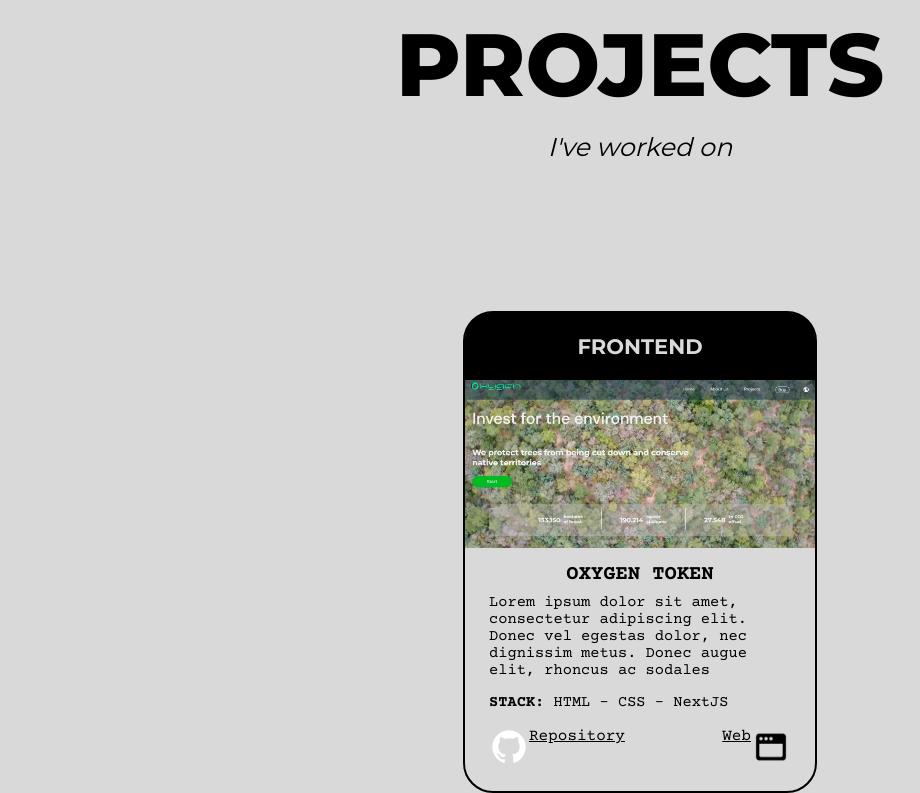
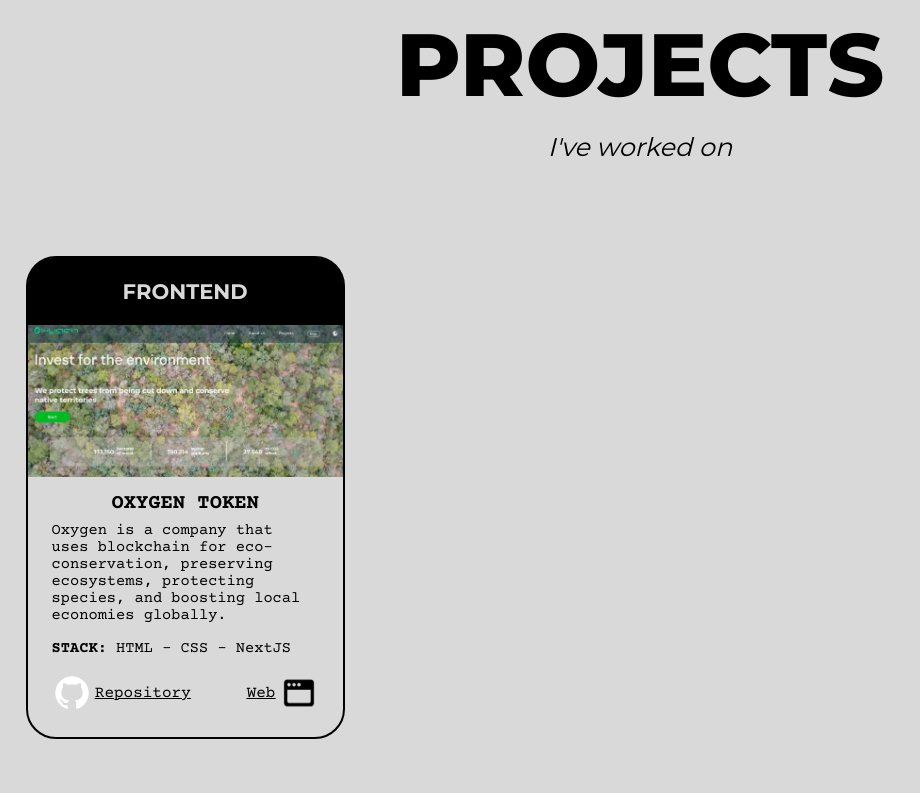
Before and after one commit to contiguima/portfolio-2024, a Next.js app: page / in a window 1280 px wide. Shown: the part 1040-1833 px from the top of the page, without its empty margins (0-920 px from the left). After the commit the page ends 1804 px from the top, so only its background shows below. Built offline with nearby package versions, Linux system fonts and the light colour scheme.

Commit message:
[FIX] CSS modifications to better UX

```diff
--- a/src/app/components/projects_card/project_card.css
+++ b/src/app/components/projects_card/project_card.css
@@ -1,14 +1,14 @@
 .project-card-b{
     display:flex;
     flex-direction: column;
-    max-width: 350px;
+    max-width: 315px;
     height: auto;
     border: solid black 2px;
     border-radius: 30px;
 }
 
 .project-img{
-    max-width: 350px;
+    max-width: 315px;
     height: auto;
 }
 
@@ -59,7 +59,12 @@
 .project-link {
     display: flex;
     flex-direction: row;
-    align-items: space-between;
+    align-items: center;
     font-family: var(--sec-font);
+    gap:0.2em;
 
 }
+
+.project-link a{
+    color: black;
+}
--- a/src/app/globals.css
+++ b/src/app/globals.css
@@ -185,7 +185,6 @@ body, .app{
   display: flex;
   min-height: 100vh;
   flex-direction: column;
-  align-items: center;
 
 }
 
@@ -208,7 +207,8 @@ body, .app{
 }
 
 .projects-text{
-  margin: 20vh 0;
+  margin-top: 20vh;
+  margin-bottom: 10vh;
   text-align: center;
   font-family: var(--principal-font);
 }
@@ -225,3 +225,17 @@ body, .app{
   font-size: clamp(50px, 6.9vw, 105px);
   line-height: 0.1em;
 }
+
+.projects-container{
+  display: flex;
+  flex-direction: row;
+  flex-wrap: wrap;
+  padding: clamp(10px, 2vw, 32px)
+}
+
+@media (max-width: 500px){
+  .projects-container{
+    justify-content: center;
+    align-items: center;
+  }
+}
--- a/src/app/page.js
+++ b/src/app/page.js
@@ -85,8 +85,10 @@ export default function Home() {
         tag= "FRONTEND"
         image={oxygenImg}
         title="Oxygen Token"
-        description="Lorem ipsum dolor sit amet, consectetur adipiscing elit. Donec vel egestas dolor, nec dignissim metus. Donec augue elit, rhoncus ac sodales"
-        stack = "HTML - CSS - NextJS"/>
+        description="Oxygen is a company that uses blockchain for eco-conservation, preserving ecosystems, protecting species, and boosting local economies globally."
+        stack = "HTML - CSS - NextJS"
+        repository="https://github.com/oxygen-token/web-oxygen"
+        deploy = "https://oxygentoken.org/"/>
 
       </div>
     </section>
```
